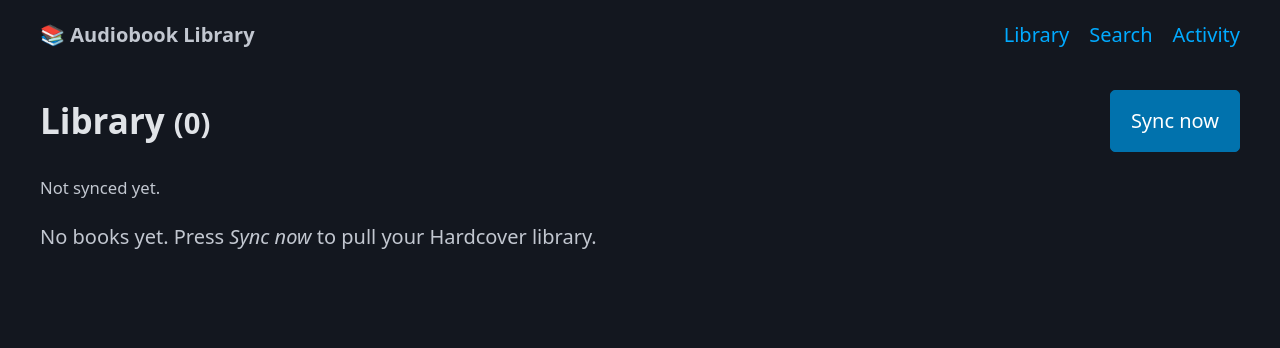
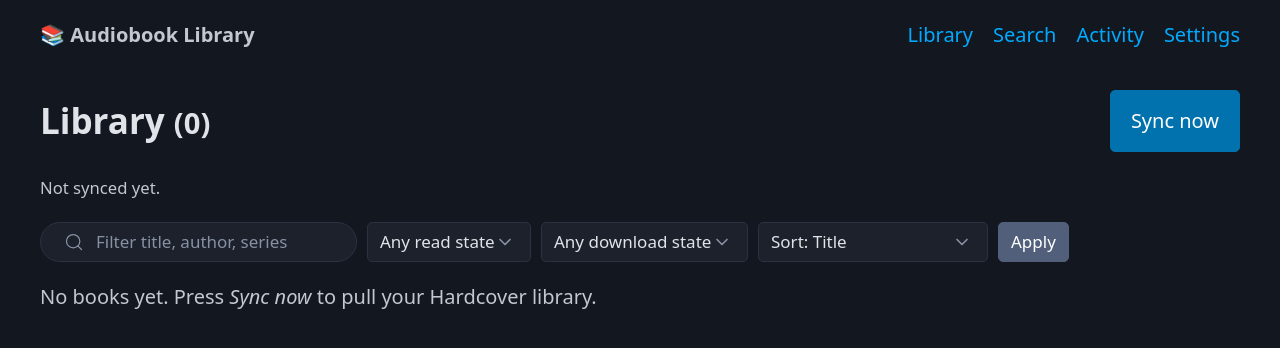
Before and after one commit to aich3atbot/audiobooklibrary, a FastAPI app: template app/templates/index.html in a window 1280 px wide. Shown: the top 348 px of the page. Run offline with FastAPI, Linux system fonts and the light colour scheme; the template is opened without the code that fills it, so the values that code supplies are empty; some libraries are stand-ins or nearby versions.

Commit message:
Milestone 7: polish and ship
Settings page with live Hardcover/Prowlarr connection checks and a
read-only view of configuration, library page filters (text across
title/author/series, read state, download state) and sorting
(title/author/recent), expanded .env.example and docker-compose
environment, rewritten README, and plan.md/CLAUDE.md updated to
reflect the completed build and the hardlink-or-copy import default.
Verified: 62 tests pass, all pages serve live with real connection
checks green, Docker image builds and answers /healthz.

Co-Authored-By: Claude Fable 5 <noreply@anthropic.com>

```diff
--- a/app/clients/prowlarr.py
+++ b/app/clients/prowlarr.py
@@ -35,6 +35,11 @@ class ProwlarrClient:
     def __exit__(self, *exc) -> None:
         self.close()
 
+    def status(self) -> dict[str, Any]:
+        response = self._client.get("/api/v1/system/status")
+        response.raise_for_status()
+        return response.json()
+
     def search(self, query: str, categories: Sequence[int] = (3030,)) -> list[dict[str, Any]]:
         params: list[tuple[str, Any]] = [("query", query), ("type", "search")]
         params.extend(("categories", c) for c in categories)
--- a/app/main.py
+++ b/app/main.py
@@ -7,7 +7,7 @@ from pathlib import Path
 from fastapi import FastAPI
 from fastapi.staticfiles import StaticFiles
 
-from app.routes import activity, downloads, search, ui
+from app.routes import activity, downloads, search, settings, ui
 from app.services.importer import download_watch_loop
 from app.services.sync import hardcover_sync_loop
 
@@ -33,6 +33,7 @@ app.include_router(ui.router)
 app.include_router(search.router)
 app.include_router(downloads.router)
 app.include_router(activity.router)
+app.include_router(settings.router)
 
 
 @app.get("/healthz")
--- a/app/routes/ui.py
+++ b/app/routes/ui.py
@@ -1,10 +1,10 @@
 from fastapi import APIRouter, Depends, Form, HTTPException, Request
 from fastapi.responses import HTMLResponse, RedirectResponse
-from sqlalchemy import select
+from sqlalchemy import or_, select
 from sqlalchemy.orm import Session, joinedload
 
 from app.db import get_db
-from app.models import Book, ReadState
+from app.models import Author, Book, DownloadState, ReadState, Series
 from app.services.sync import (
     LAST_SYNC_KEY,
     LAST_SYNC_RESULT_KEY,
@@ -17,22 +17,62 @@ from app.templating import templates
 router = APIRouter()
 
 
+SORTS = {
+    "title": (Book.title,),
+    "author": (Author.name, Book.series_index, Book.title),
+    "recent": (Book.updated_at.desc(),),
+}
+
+
+def _enum_or_none(enum_cls, value):
+    try:
+        return enum_cls(value) if value else None
+    except ValueError:
+        return None
+
+
 @router.get("/", response_class=HTMLResponse)
-def library(request: Request, db: Session = Depends(get_db)):
-    books = (
-        db.execute(
-            select(Book)
-            .options(joinedload(Book.author), joinedload(Book.series))
-            .order_by(Book.title)
+def library(
+    request: Request,
+    q: str = "",
+    read: str = "",
+    dl: str = "",
+    sort: str = "title",
+    db: Session = Depends(get_db),
+):
+    stmt = (
+        select(Book)
+        .join(Book.author)
+        .outerjoin(Book.series)
+        .options(joinedload(Book.author), joinedload(Book.series))
+    )
+    q = q.strip()
+    if q:
+        like = f"%{q}%"
+        stmt = stmt.where(
+            or_(Book.title.ilike(like), Author.name.ilike(like), Series.name.ilike(like))
         )
-        .scalars()
-        .all()
-    )
+    read_state = _enum_or_none(ReadState, read)
+    if read_state:
+        stmt = stmt.where(Book.read_state == read_state)
+    dl_state = _enum_or_none(DownloadState, dl)
+    if dl_state:
+        stmt = stmt.where(Book.download_state == dl_state)
+    sort = sort if sort in SORTS else "title"
+    stmt = stmt.order_by(*SORTS[sort])
+
+    books = db.execute(stmt).scalars().all()
     return templates.TemplateResponse(
         request,
         "index.html",
         {
             "books": books,
+            "q": q,
+            "read": read_state.value if read_state else "",
+            "dl": dl_state.value if dl_state else "",
+            "sort": sort,
+            "read_states": [s.value for s in ReadState],
+            "dl_states": [s.value for s in DownloadState],
             "last_sync": get_state(db, LAST_SYNC_KEY),
             "last_sync_result": get_state(db, LAST_SYNC_RESULT_KEY),
         },
--- a/app/static/app.css
+++ b/app/static/app.css
@@ -1,3 +1,23 @@
+.filters {
+    display: flex;
+    gap: 0.5rem;
+    flex-wrap: wrap;
+    align-items: center;
+    margin-bottom: 1rem;
+}
+
+.filters input, .filters select, .filters button {
+    width: auto;
+    margin: 0;
+    font-size: 0.85rem;
+    padding: 0.3rem 0.6rem;
+    height: auto;
+}
+
+.filters select {
+    padding-right: 1.75rem;
+}
+
 .library-header {
     display: flex;
     align-items: center;
@@ -62,6 +82,9 @@
 
 .error { color: #d32f2f; }
 
+.badge-ok { background: #2e7d32; color: white; }
+.badge-err { background: #b71c1c; color: white; }
+
 .badge-dl-imported { background: #2e7d32; color: white; }
 .badge-dl-failed { background: #b71c1c; color: white; }
 
--- a/app/templates/base.html
+++ b/app/templates/base.html
@@ -17,6 +17,7 @@
             <li><a href="/">Library</a></li>
             <li><a href="/search">Search</a></li>
             <li><a href="/activity">Activity</a></li>
+            <li><a href="/settings">Settings</a></li>
         </ul>
     </nav>
     <main class="container">
--- a/app/templates/index.html
+++ b/app/templates/index.html
@@ -11,12 +11,36 @@
     {% if last_sync %}Last sync: {{ last_sync[:16].replace('T', ' ') }} UTC — {{ last_sync_result }}{% else %}Not synced yet.{% endif %}
 </small></p>
 
+<form method="get" action="/" class="filters">
+    <input type="search" name="q" value="{{ q }}" placeholder="Filter title, author, series">
+    <select name="read" aria-label="Read state">
+        <option value="">Any read state</option>
+        {% for s in read_states %}
+        <option value="{{ s }}" {% if read == s %}selected{% endif %}>{{ s.replace('_', ' ') }}</option>
+        {% endfor %}
+    </select>
+    <select name="dl" aria-label="Download state">
+        <option value="">Any download state</option>
+        {% for s in dl_states %}
+        <option value="{{ s }}" {% if dl == s %}selected{% endif %}>{{ s }}</option>
+        {% endfor %}
+    </select>
+    <select name="sort" aria-label="Sort">
+        {% for s, label in [("title", "Title"), ("author", "Author"), ("recent", "Recently updated")] %}
+        <option value="{{ s }}" {% if sort == s %}selected{% endif %}>Sort: {{ label }}</option>
+        {% endfor %}
+    </select>
+    <button type="submit" class="secondary">Apply</button>
+</form>
+
 {% if books %}
 <div class="book-grid">
     {% for book in books %}
     {% include "_card.html" %}
     {% endfor %}
 </div>
+{% elif q or read or dl %}
+<p>No books match these filters.</p>
 {% else %}
 <p>No books yet. Press <em>Sync now</em> to pull your Hardcover library.</p>
 {% endif %}
--- a/docker-compose.yml
+++ b/docker-compose.yml
@@ -9,6 +9,10 @@ services:
       PROWLARR_URL: ${PROWLARR_URL:-http://prowlarr:9696}
       PROWLARR_API_KEY: ${PROWLARR_API_KEY:?set in .env}
       SYNC_INTERVAL_MINUTES: ${SYNC_INTERVAL_MINUTES:-30}
+      PROWLARR_CATEGORIES: ${PROWLARR_CATEGORIES:-3030}
+      WATCH_INTERVAL_SECONDS: ${WATCH_INTERVAL_SECONDS:-30}
+      DOWNLOAD_QUIET_SECONDS: ${DOWNLOAD_QUIET_SECONDS:-120}
+      IMPORT_MODE: ${IMPORT_MODE:-copy}
     volumes:
       - ./config:/config
       # Must be the same directory your download client writes completed downloads to
```
Also changed, not shown: CLAUDE.md (+6 -2 lines), app/clients/hardcover.py (+9 -0 lines), app/routes/settings.py (added, +62 -0 lines), app/templates/settings.html (added, +46 -0 lines), plan.md (+20 -15 lines), tests/test_settings_and_filters.py (added, +114 -0 lines), README.md, 1 other file.
